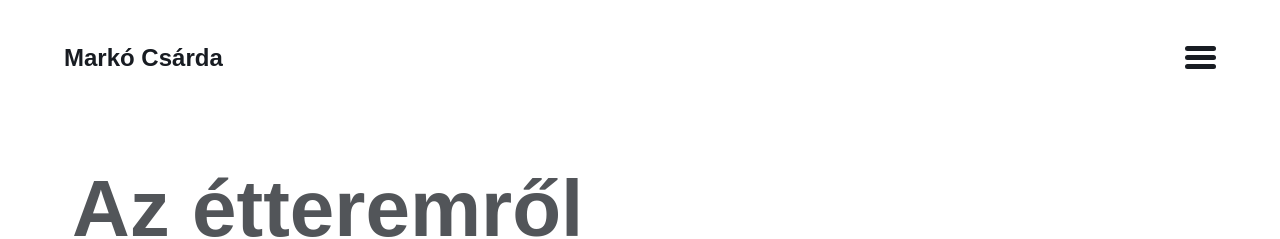
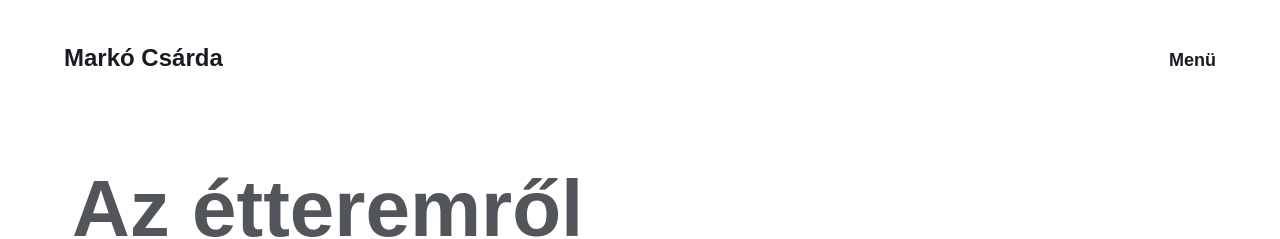
Before and after one commit to ArDrift/MarkoCsarda, a Jekyll site: the page built from _pages/about.md, in a window 1280 px wide. Shown: the top 239 px of the page. Built offline with Jekyll 4.4.1, drawn with Linux system fonts in a browser that asks for light colours.

Commit message:
Show menu text instead of icon

```diff
--- a/_layouts/default.html
+++ b/_layouts/default.html
@@ -24,8 +24,7 @@
 
       <button class="toggle navicon-button larr" type="button">
         <span class="toggle-inner">
-          <span class="sidebar-toggle-label visually-hidden">{{ site.data.theme.t.menu | default: 'Menu' }}</span>
-          <span class="navicon"></span>
+          <span class="sidebar-toggle-label">{{ site.data.theme.t.menu | default: 'Menü' }}</span>
         </span>
       </button>
     </div>
```
